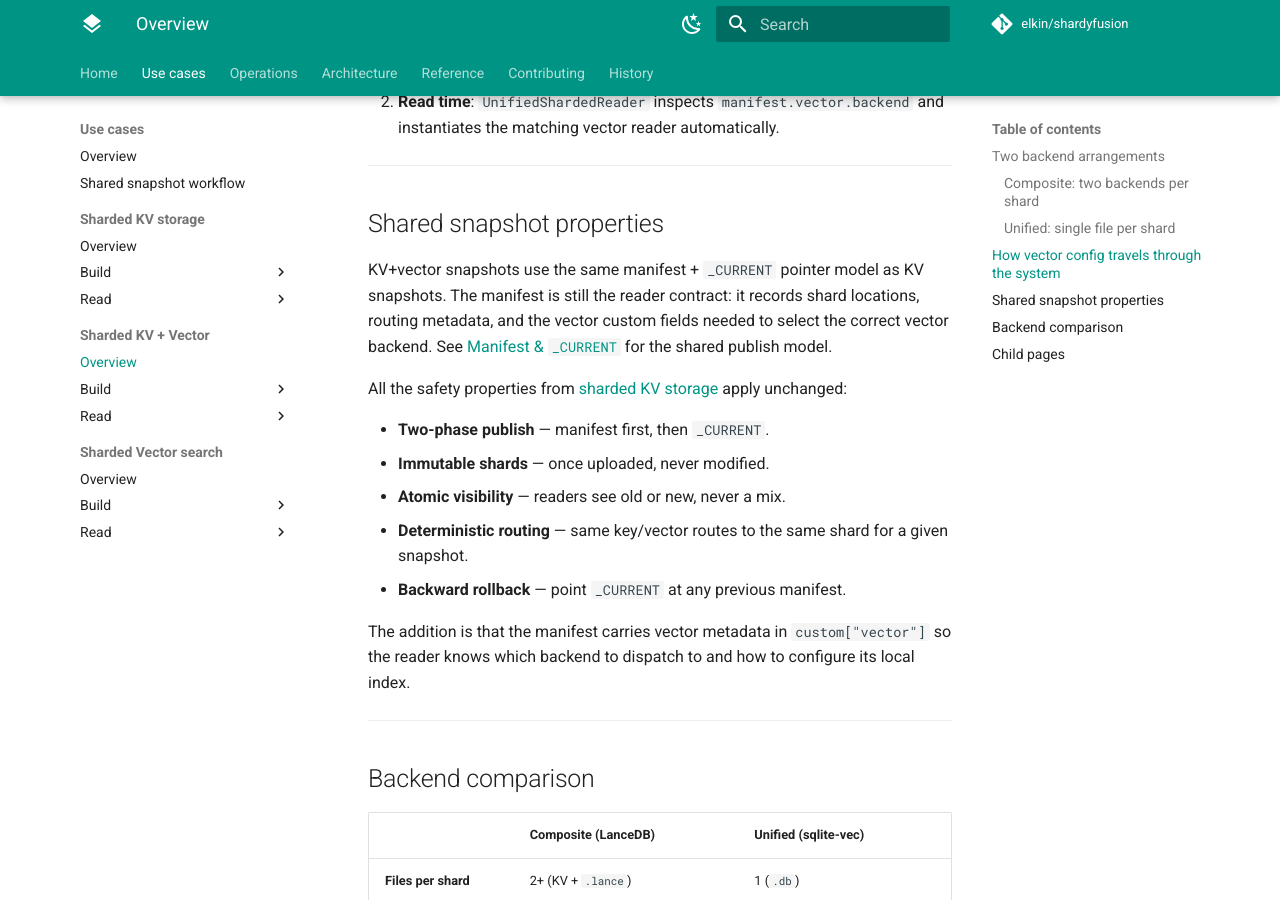
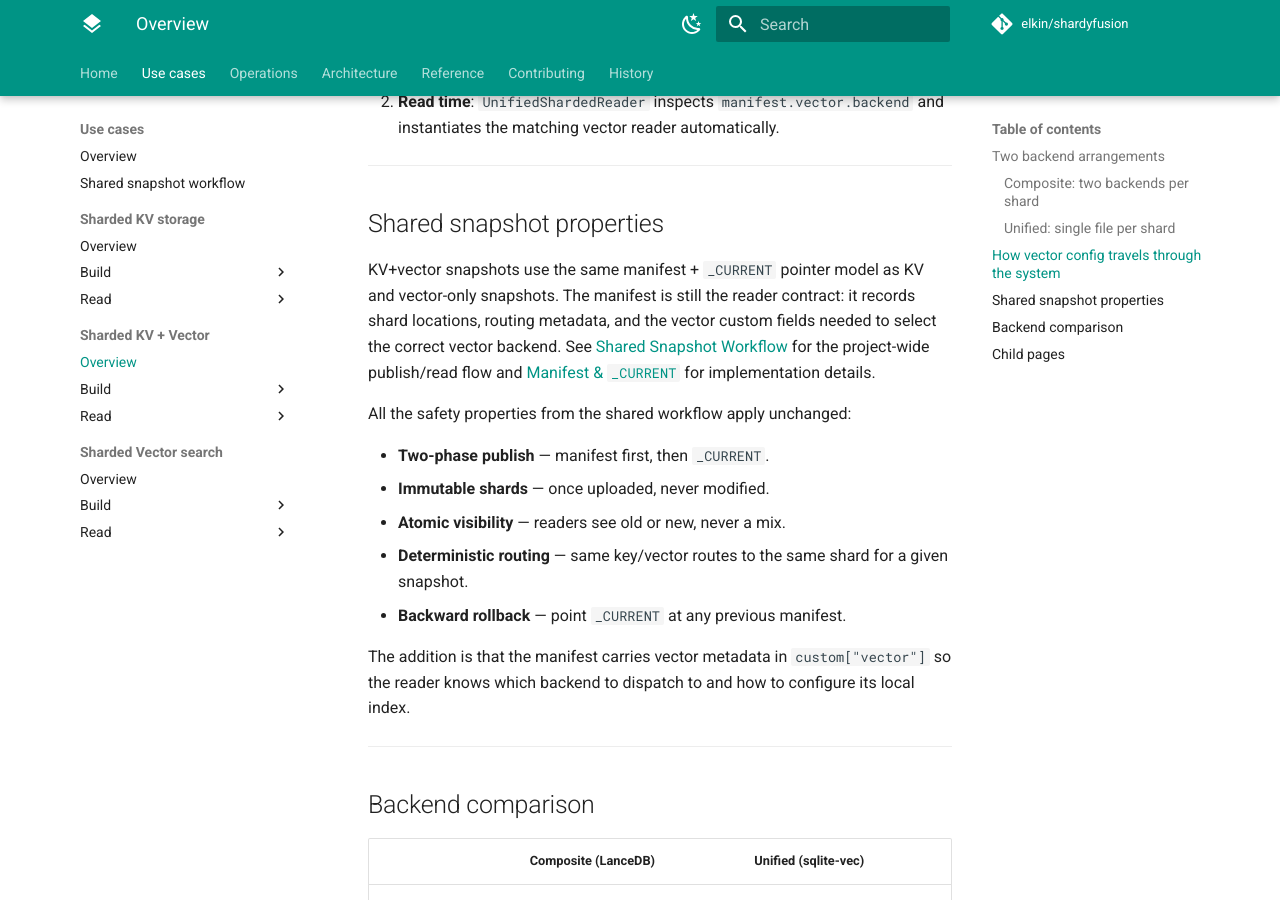
Before and after one commit to elkin/shardyfusion, an MkDocs documentation site: the page built from docs/use-cases/kv-vector/overview.md, in a window 1280 px wide and 900 px high, scrolled down 1633 px. Built offline with MkDocs 1.6.1 and Material for MkDocs 9.7.7, drawn with Linux system fonts in a browser that asks for light colours; comment, search, counter and statistics services are not loaded.

Commit message:
docs: update overview cross-references to shared snapshot workflow
Replaces inline shared-model descriptions with links to the new
Shared Snapshot Workflow page, and updates back-references in
KV, vector-only, and KV+vector overviews.

```diff
--- a/docs/use-cases/kv-vector/overview.md
+++ b/docs/use-cases/kv-vector/overview.md
@@ -77,9 +77,9 @@ flowchart LR
 
 ## Shared snapshot properties
 
-KV+vector snapshots use the same manifest + `_CURRENT` pointer model as KV snapshots. The manifest is still the reader contract: it records shard locations, routing metadata, and the vector custom fields needed to select the correct vector backend. See [Manifest & `_CURRENT`](../../architecture/manifest-and-current.md) for the shared publish model.
+KV+vector snapshots use the same manifest + `_CURRENT` pointer model as KV and vector-only snapshots. The manifest is still the reader contract: it records shard locations, routing metadata, and the vector custom fields needed to select the correct vector backend. See [Shared Snapshot Workflow](../shared-snapshot-workflow.md) for the project-wide publish/read flow and [Manifest & `_CURRENT`](../../architecture/manifest-and-current.md) for implementation details.
 
-All the safety properties from [sharded KV storage](../kv-storage/overview.md) apply unchanged:
+All the safety properties from the shared workflow apply unchanged:
 
 - **Two-phase publish** — manifest first, then `_CURRENT`.
 - **Immutable shards** — once uploaded, never modified.
```
Also changed, not shown: docs/contributing/documentation-policy.md (+1 -1 lines), docs/use-cases/kv-storage/overview.md (+1 -1 lines), docs/use-cases/vector/overview.md (+2 -2 lines).
